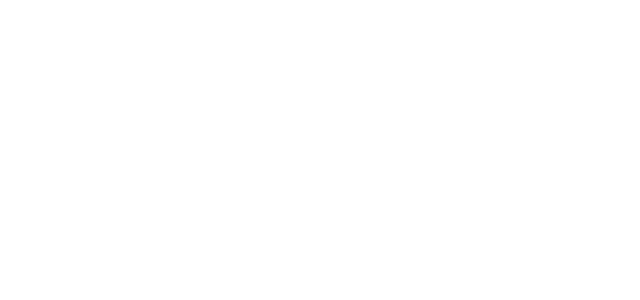
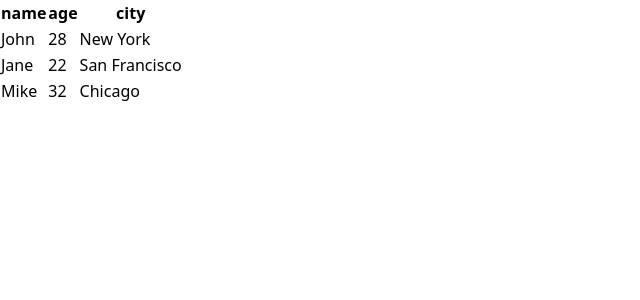
Before and after one commit to xxcolas/hackathon-23-24, a React (Vite) app in the folder frontend/: page /tables in a window 1280 px wide. Before the commit this address had no page. Shown: the top 300 px of the page, without its empty margins (0-640 px from the left). Built offline with nearby package versions, Linux system fonts and the light colour scheme.

Commit message:
💄 add table

```diff
--- a/frontend/package.json
+++ b/frontend/package.json
@@ -26,6 +26,6 @@
     "postcss": "^8.4.33",
     "tailwindcss": "^3.4.1",
     "typescript": "^5.5.2",
-    "vite": "^5.0.8"
+    "vite": "^5.3.1"
   }
 }
--- a/frontend/src/App.tsx
+++ b/frontend/src/App.tsx
@@ -1,10 +1,9 @@
-import { useEffect, useState } from "react";
 import { BrowserRouter, Routes, Route } from "react-router-dom";
-import Home from "./Component/Home";
-import Client from "./Component/Clients/Client";
 import React from "react";
-
-import "./App.css";
+import Client from "@/components/Clients/Client";
+import Home from "@/components/Home";
+import Vocal from "@/components/vocal";
+import TablePage from "@/pages/table";
 
 function App() {
   return (
@@ -13,6 +12,8 @@
         <Routes>
           <Route index element={<Home />} />
           <Route path="client" element={<Client />} />
+          <Route path="vocal" element={<Vocal />} />
+          <Route path="tables" element={<TablePage />} />
         </Routes>
       </BrowserRouter>
     </>
--- /dev/null
+++ b/frontend/src/components/table.tsx
@@ -0,0 +1,31 @@
+import React from "react";
+
+type Props<T> = { data: T[] };
+
+const Table = ({ data }: Props<any>) => {
+  const headers = Object.keys(data[0]);
+
+  return (
+    <table>
+      <thead>
+        <tr>
+          {headers.map((header) => (
+            <th key={header}>{header}</th>
+          ))}
+        </tr>
+      </thead>
+
+      <tbody>
+        {data.map((item, index) => (
+          <tr key={index}>
+            {headers.map((header) => (
+              <td key={header}>{item[header]}</td>
+            ))}
+          </tr>
+        ))}
+      </tbody>
+    </table>
+  );
+};
+
+export default Table;
--- /dev/null
+++ b/frontend/src/components/vocal.tsx
@@ -0,0 +1,7 @@
+import React from "react";
+
+const Vocal = () => {
+  return <div>Vocal</div>;
+};
+
+export default Vocal;
--- /dev/null
+++ b/frontend/src/pages/table.tsx
@@ -0,0 +1,17 @@
+import React from "react";
+import Table from "@/components/table";
+
+const TablePage = () => {
+  const data = [
+    { name: "John", age: 28, city: "New York" },
+    { name: "Jane", age: 22, city: "San Francisco" },
+    { name: "Mike", age: 32, city: "Chicago" },
+  ];
+  return (
+    <div>
+      <Table data={data} />
+    </div>
+  );
+};
+
+export default TablePage;
--- a/frontend/vite.config.js
+++ b/frontend/vite.config.js
@@ -1,18 +1,25 @@
-import { defineConfig } from 'vite'
-import react from '@vitejs/plugin-react'
+import { defineConfig } from "vite";
+import react from "@vitejs/plugin-react";
 import tailwindcss from "tailwindcss";
+import { fileURLToPath, URL } from "url";
 
 // https://vitejs.dev/config/
 export default defineConfig({
   server: {
-    host: '0.0.0.0',
+    host: "0.0.0.0",
   },
-  plugins: [
-    react(),
-  ],
+  plugins: [react()],
   css: {
     postcss: {
       plugins: [tailwindcss()],
     },
   },
-})
+  resolve: {
+    alias: [
+      {
+        find: "@",
+        replacement: fileURLToPath(new URL("./src", import.meta.url)),
+      },
+    ],
+  },
+});
```
Also changed, not shown: frontend/tsconfig.json (added, +12 -0 lines), frontend/src/App.css (deleted), frontend/src/components/Clients/Client.tsx (renamed from frontend/src/Component/Clients/Client.tsx), frontend/src/components/Home.tsx (renamed from frontend/src/Component/Home.tsx), 1 other file (tests, documents, lock files or other folders).
